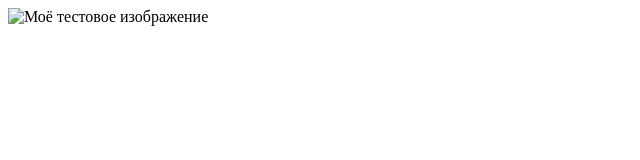
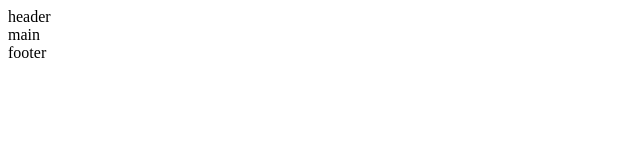
Before and after one commit to plumkek/rsschool-cv, a plain HTML site: page index.html in a window 1280 px wide. Shown: the whole page, without its empty margins (0-640 px from the left). Drawn offline with Linux system fonts and the light colour scheme.

Commit message:
feat: fixed code

```diff
--- a/index.html
+++ b/index.html
@@ -1,10 +1,14 @@
-<html lang=”ru”></html>
-<html>
+<!DOCTYPE html>
+<html lang=”eng”>
     <head>
         <meta http-equiv="content-language" content="en-us">
         <title>Моя тестовая страница</title>
     </head>
     <body>
-<img src="1.png" alt="Моё тестовое изображение">
+        <div>
+            <header>header</header>
+            <main>main</main>
+            <footer>footer</footer>
+        </div>
     </body>
 </html>
```
Lines whose indentation alone changed are shown as unchanged.
